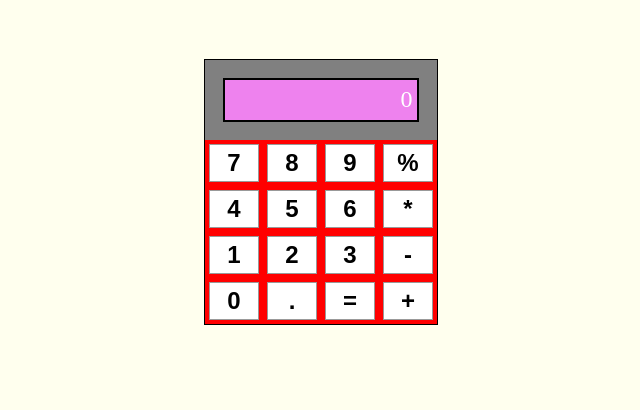
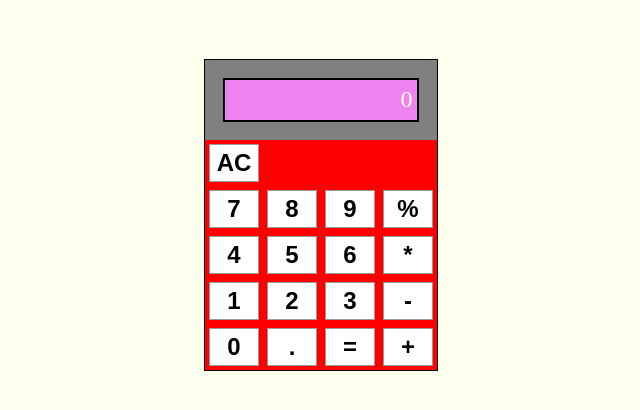
Before and after one commit to mnrowe/calculator, a React (Create React App) app: page / in a window 1280 px wide. Shown: the top 410 px of the page, without its empty margins (319-959 px from the left). Built offline with nearby package versions, Linux system fonts and the light colour scheme; the HTML template or start-up script is replaced by a standard one.

Commit message:
add clear button to frame

```diff
--- a/src/Frame.js
+++ b/src/Frame.js
@@ -9,6 +9,11 @@ const Frame = ({
 }) => {
   return (
     <div className="Frame">
+      <div className="frame-row">
+        <Button className="button-clear" onClick={() => handleInputClearAll()}>
+          AC
+        </Button>
+      </div>
       <div className="frame-row">
         <Button className="button-7" onClick={() => handleInputDigit(7)}>
           7
```
